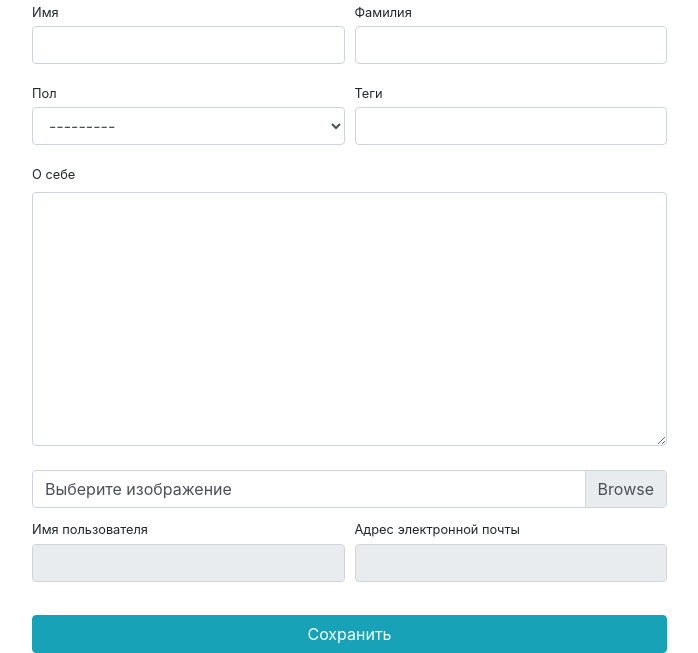
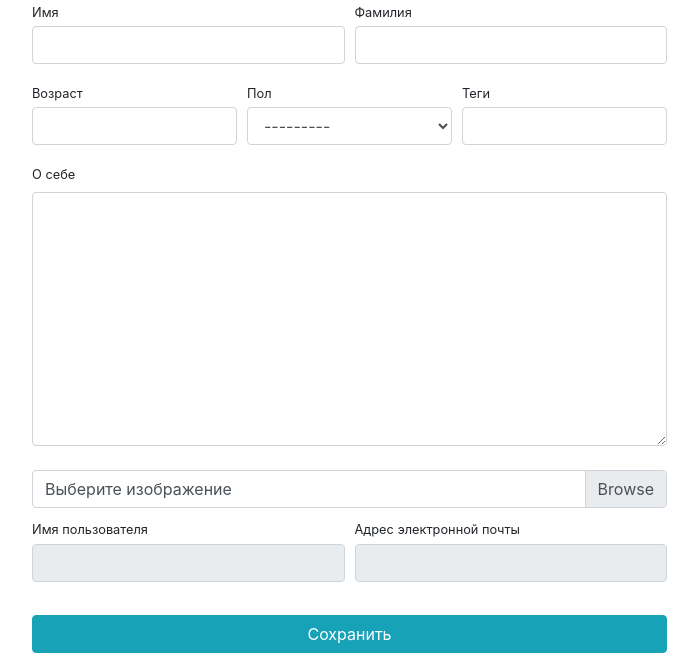
Before and after one commit to visor517/GB_Django, a Django app: template users/templates/users/profile.html in a window 1280 px wide. Shown: the part 218-871 px from the top of the page, without its empty margins (53-751 px from the left). Run offline with Django 3.2, Linux system fonts and the light colour scheme; the template is opened without the code that fills it: values that come from a table or form of the project are taken from there, others are empty; parts of the project's set-up code (start-up, migrations or seed data) failed here and were passed over; some libraries are stand-ins or nearby versions.

Commit message:
added age to profile

```diff
--- a/users/forms.py
+++ b/users/forms.py
@@ -73,7 +73,7 @@ class UserProfileForm(UserChangeForm):
 class UserExtentionForm(forms.ModelForm):
     class Meta:
         model = UserExtention
-        fields = ('tagline', 'about_me', 'gender',)
+        fields = ('tagline', 'about_me', 'gender', 'age')
 
     def __init__(self, *args, **kwargs):
         super().__init__(*args, **kwargs)
--- a/users/models.py
+++ b/users/models.py
@@ -32,6 +32,7 @@ class UserExtention(models.Model):
     tagline = models.CharField(max_length=150, blank=True, verbose_name='теги')
     about_me = models.TextField(blank=True, verbose_name='о себе')
     gender = models.CharField(choices=GENDER_CHOICES, blank=True, max_length=1, verbose_name='пол')
+    age = models.DateField(blank=True, null=True, verbose_name='возраст')
 
     @receiver(post_save, sender=User)
     def create_user_extention(sender, instance, created, **kwargs):
--- a/users/templates/users/login.html
+++ b/users/templates/users/login.html
@@ -39,7 +39,7 @@
                             <div class="form-group d-flex align-items-center justify-content-between mt-4 mb-0">
                                 <a class="small" href="#">Забыли пароль?</a>
                                 <input class="btn btn-primary" type="submit" value="Авторизоваться">
-                                <a href="{% url 'social:begin' 'vk-oauth2' %}?next=/">Вход через ВК</a>
+                                <a class="btn btn-primary" href="{% url 'social:begin' 'vk-oauth2' %}?next=/">Вход через ВК</a>
                             </div>
                         </form>
                     </div>
--- a/users/templates/users/profile.html
+++ b/users/templates/users/profile.html
@@ -43,13 +43,19 @@
                         </div>
                     </div>
                     <div class="form-row">
-                        <div class="col-lg-6">
+                        <div class="col-lg-4">
+                            <div class="form-group">
+                                <label class="small mb-1" for="{{ form_extention.age.id_for_label }}">Возраст</label>
+                                {{ form_extention.age }}
+                            </div>
+                        </div>
+                        <div class="col-lg-4">
                             <div class="form-group">
                                 <label class="small mb-1" for="{{ form_extention.gender.id_for_label }}">Пол</label>
                                 {{ form_extention.gender }}
                             </div>
                         </div>
-                        <div class="col-lg-6">
+                        <div class="col-lg-4">
                             <div class="form-group">
                                 <label class="small mb-1" for="{{ form_extention.tagline.id_for_label }}">Теги</label>
                                 {{ form_extention.tagline }}
```
Also changed, not shown: users/pipeline.py (+14 -1 lines), users/migrations/0002_auto_20210801_1808.py (deleted), users/migrations/0003_userextention.py (deleted).
